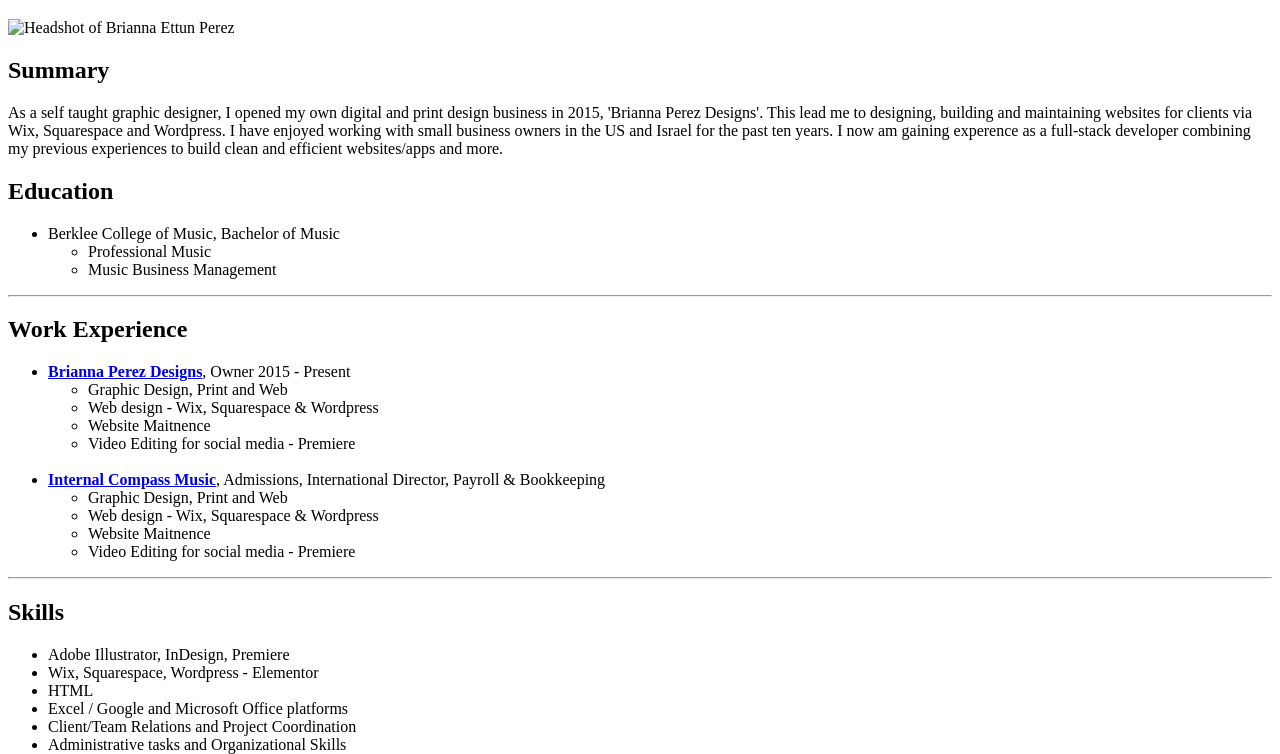
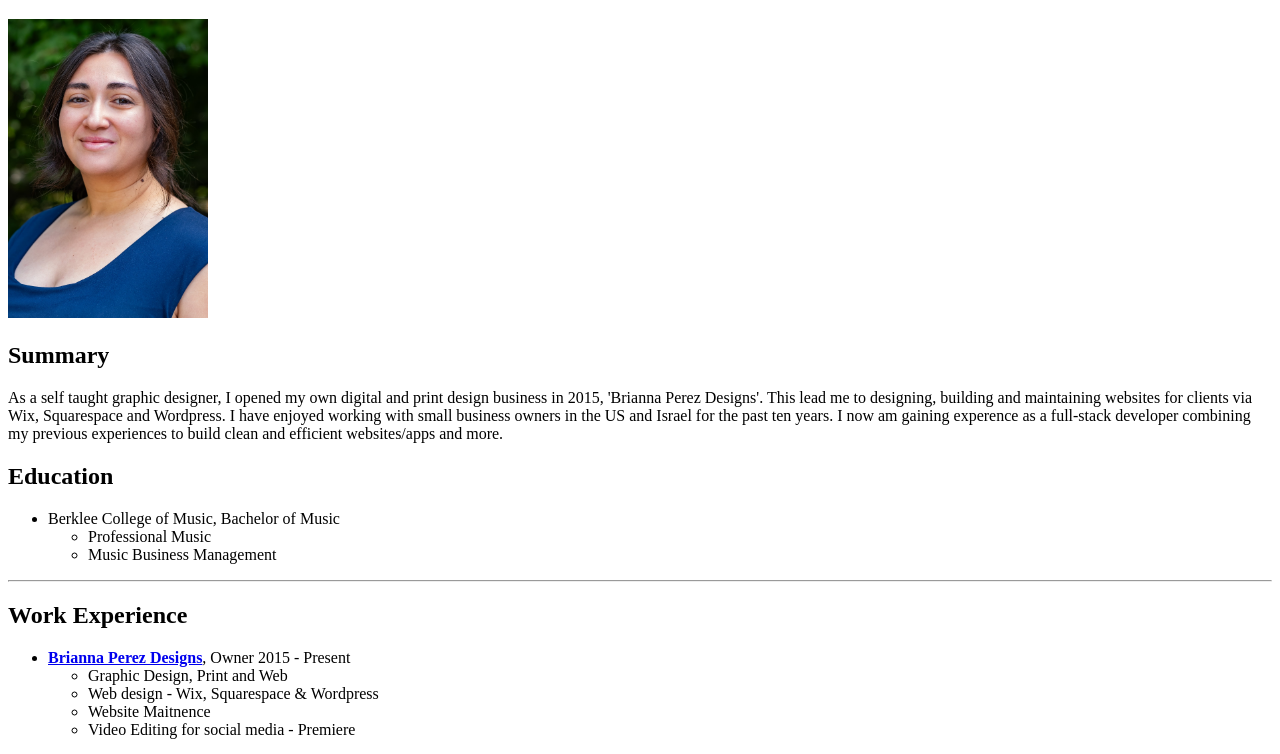
Before and after one commit to EPBrin/MyPortfolio, a plain HTML site: page index.html in a window 1280 px wide. Shown: the part 61-815 px from the top of the page. Drawn offline with Linux system fonts and the light colour scheme.

Commit message:
Add files via upload

```diff
--- a/index.html
+++ b/index.html
@@ -10,7 +10,7 @@
 <h1>Brianna Ettun Perez</h1>
 
 <body>
-    <img src="/Capstone Project 1 - Online Resume/assets/images/BriannaHeadshot.jpg" width="200"
+    <img src="./assets/images/BriannaHeadshot.jpg" width="200"
         alt="Headshot of Brianna Ettun Perez" />
     <h2>Summary</h2>
     <p>As a self taught graphic designer, I opened my own digital and print design business in 2015, 'Brianna Perez
```
